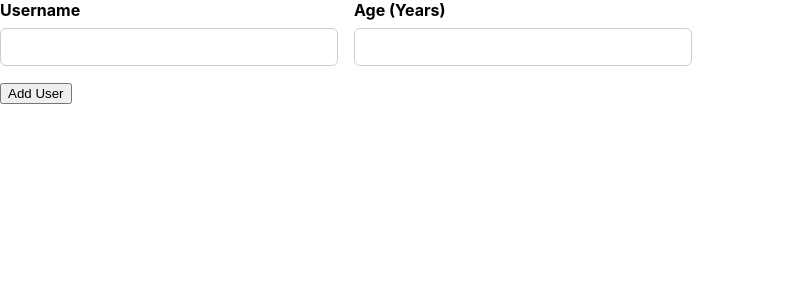
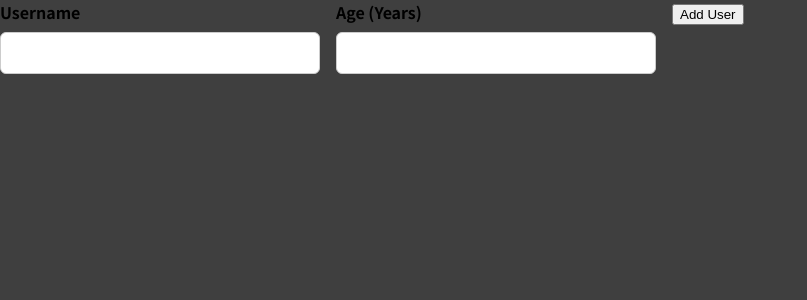
Before and after one commit to farimahnassiri/React, a React (Create React App) app in the folder adding-users/: page / in a window 1280 px wide. Shown: the top 300 px of the page, without its empty margins (0-807 px from the left). Built offline with nearby package versions, Linux system fonts and the light colour scheme.

Commit message:
updated the css for index

```diff
--- a/adding-users/src/components/NewUser/NewUserForm.css
+++ b/adding-users/src/components/NewUser/NewUserForm.css
@@ -20,3 +20,7 @@
     width: 20rem;
     max-width: 100%;
   }
+
+  .new-user_actions {
+    text-align: right;
+  }
--- a/adding-users/src/components/NewUser/NewUserForm.js
+++ b/adding-users/src/components/NewUser/NewUserForm.js
@@ -40,6 +40,8 @@
                 onChange={nameChangeHandler}
               />
             </div>
+
+
           <div className='new-user__control'>
               <label>Age (Years)</label>
               <input
@@ -50,9 +52,9 @@
                 onChange={ageChangeHandler}
               />
             </div>
-        </div>
           <div className='new-user__actions'>
             <button type='submit'>Add User</button>
+          </div>
         </div>
       </form>
     );
--- a/adding-users/src/index.css
+++ b/adding-users/src/index.css
@@ -1,13 +1,14 @@
+@import url('https://fonts.googleapis.com/css2?family=Noto+Sans+JP:wght@400;700&display=swap');
+
+* {
+  box-sizing: border-box;
+}
+
+html {
+  font-family: 'Noto Sans JP', sans-serif;
+}
+
 body {
   margin: 0;
-  font-family: -apple-system, BlinkMacSystemFont, 'Segoe UI', 'Roboto', 'Oxygen',
-    'Ubuntu', 'Cantarell', 'Fira Sans', 'Droid Sans', 'Helvetica Neue',
-    sans-serif;
-  -webkit-font-smoothing: antialiased;
-  -moz-osx-font-smoothing: grayscale;
+  background-color: #3f3f3f;
 }
-
-code {
-  font-family: source-code-pro, Menlo, Monaco, Consolas, 'Courier New',
-    monospace;
-}
```
Lines whose indentation alone changed are shown as unchanged.
